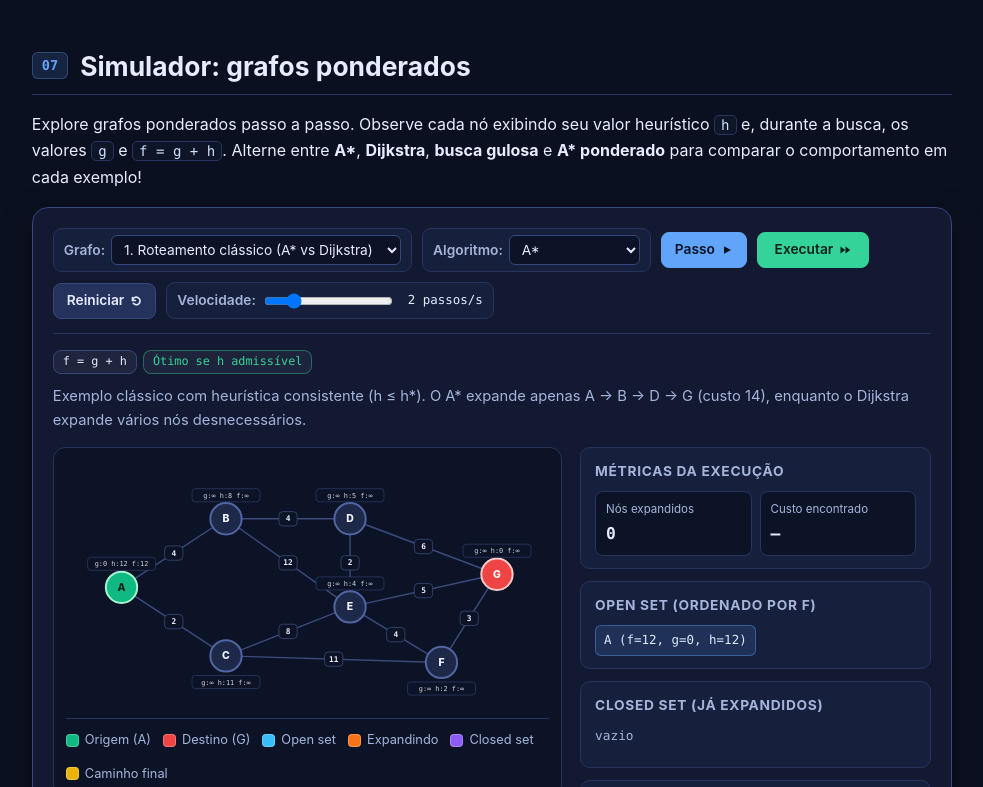
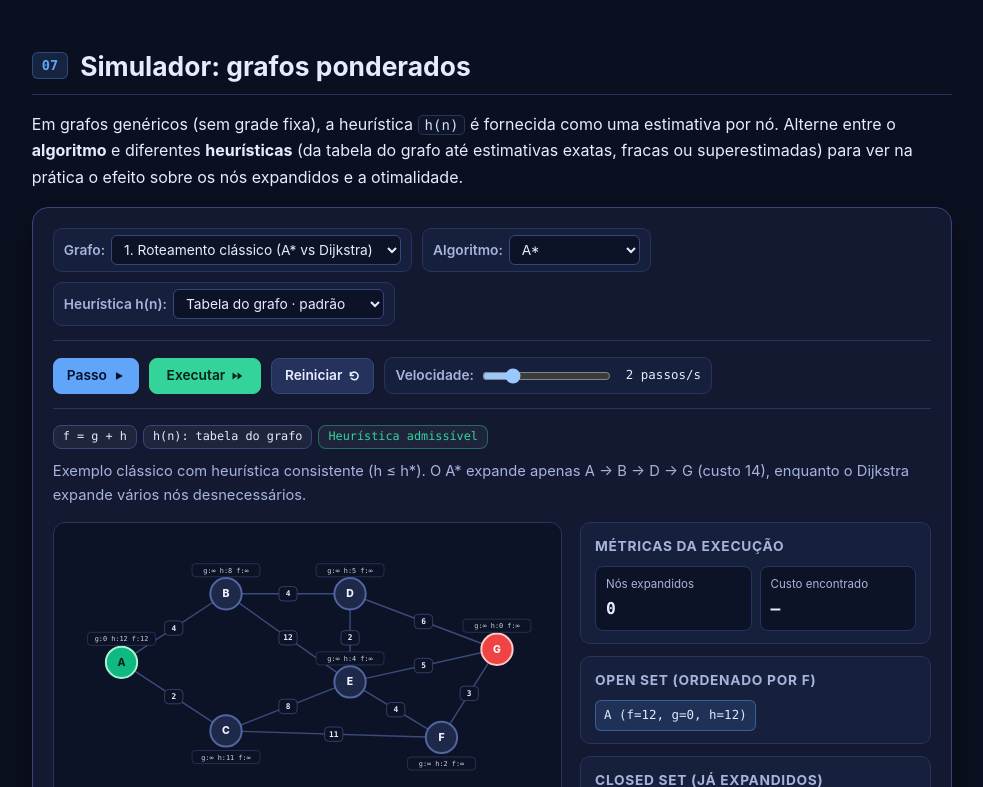
Before and after one commit to L-Marcel/a-star, a plain HTML site: page web/index.html in a window 1280 px wide. Shown: the part 5977-6764 px from the top of the page, without its empty margins (283-1266 px from the left). Drawn offline with Linux system fonts and the light colour scheme.

```diff
--- a/web/index.html
+++ b/web/index.html
@@ -6,6 +6,7 @@
   <title>Algoritmo A* — do conceito à prática</title>
   <style>
     :root {
+      color-scheme: dark;
       --bg: #0b1020;
       --bg-elevated: #121931;
       --bg-card: #161f3b;
@@ -33,6 +34,37 @@
       box-sizing: border-box;
     }
 
+    *::-webkit-scrollbar {
+      width: 9px;
+      height: 9px;
+    }
+
+    *::-webkit-scrollbar-track {
+      background: var(--bg-code);
+      border-radius: 999px;
+    }
+
+    *::-webkit-scrollbar-thumb {
+      background: var(--border-light);
+      border-radius: 999px;
+      border: 2px solid var(--bg-code);
+    }
+
+    *::-webkit-scrollbar-thumb:hover {
+      background: #4f66a8;
+    }
+
+    *::-webkit-scrollbar-corner {
+      background: var(--bg-code);
+    }
+
+    @supports not selector(::-webkit-scrollbar) {
+      * {
+        scrollbar-width: thin;
+        scrollbar-color: #36477d #0d1326;
+      }
+    }
+
     html {
       scroll-behavior: smooth;
     }
@@ -543,6 +575,11 @@
       max-width: 100%;
       min-width: 0;
       text-overflow: ellipsis;
+    }
+
+    select:disabled {
+      opacity: 0.45;
+      cursor: not-allowed;
     }
 
     .weight-input {
@@ -1472,9 +1509,9 @@
     <section id="simulador-grafo">
       <h2 class="sec-title"><span class="sec-num">07</span><span class="sec-title-text">Simulador: grafos ponderados</span></h2>
       <p>
-        Explore grafos ponderados passo a passo. Observe cada nó exibindo seu valor heurístico <code>h</code> e, durante
-        a busca, os valores <code>g</code> e <code>f = g + h</code>. Alterne entre <strong>A*</strong>, <strong>Dijkstra</strong>,
-        <strong>busca gulosa</strong> e <strong>A* ponderado</strong> para comparar o comportamento em cada exemplo!
+        Em grafos genéricos (sem grade fixa), a heurística <code>h(n)</code> é fornecida como uma estimativa por nó.
+        Alterne entre o <strong>algoritmo</strong> e diferentes <strong>heurísticas</strong> (da tabela do grafo até
+        estimativas exatas, fracas ou superestimadas) para ver na prática o efeito sobre os nós expandidos e a otimalidade.
       </p>
 
       <div class="lab-panel">
@@ -1492,6 +1529,19 @@
               <option value="weighted">A* ponderado</option>
             </select>
           </div>
+          <div class="control-group">
+            <label for="graphHeuristic">Heurística h(n):</label>
+            <select id="graphHeuristic">
+              <option value="preset">Tabela do grafo · padrão</option>
+              <option value="exact">Exata · h*(n) real</option>
+              <option value="weak">Fraca · 50% de h*(n)</option>
+              <option value="zero">Nula · h(n) = 0</option>
+              <option value="over">Superestimada · 1,5× h*(n)</option>
+            </select>
+          </div>
+        </div>
+
+        <div class="controls-bar">
           <button id="gStepBtn" class="primary">Passo <svg class="btn-icon" viewBox="0 0 12 12" fill="currentColor" aria-hidden="true"><path d="M3 2.2 10 6 3 9.8Z"/></svg></button>
           <button id="gRunBtn" class="success btn-run">Executar <svg class="btn-icon" viewBox="0 0 12 12" fill="currentColor" aria-hidden="true"><path d="M1.5 2.4 6.2 6 1.5 9.6Zm5 0L11.2 6 6.5 9.6Z"/></svg></button>
           <button id="gResetBtn">Reiniciar <svg class="btn-icon" viewBox="0 0 12 12" fill="none" stroke="currentColor" stroke-width="1.6" stroke-linecap="round" stroke-linejoin="round" aria-hidden="true"><path d="M2.5 5.5a3.8 3.8 0 1 1 .8 2.8"/><path d="M2.5 2.6v2.9h2.9"/></svg></button>
@@ -1746,6 +1796,7 @@
 
   const presetSel = document.getElementById("graphPreset");
   const algoSel = document.getElementById("graphAlgo");
+  const heurSel = document.getElementById("graphHeuristic");
   const stepBtn = document.getElementById("gStepBtn");
   const runBtn = document.getElementById("gRunBtn");
   const resetBtn = document.getElementById("gResetBtn");
@@ -1784,8 +1835,14 @@
     return g + h;
   }
 
-  function effectiveH(h) {
-    return algoSel.value === "dijkstra" ? 0 : h;
+  function effectiveH(node) {
+    if (algoSel.value === "dijkstra") return 0;
+    const hMode = heurSel.value;
+    if (hMode === "zero") return 0;
+    if (hMode === "exact") return node.hStar;
+    if (hMode === "weak") return Math.floor(node.hStar * 0.5);
+    if (hMode === "over") return Math.ceil(node.hStar * 1.5);
+    return node.h;
   }
 
   function buildAdjacency(preset) {
@@ -1815,7 +1872,7 @@
     });
 
     gScore[preset.start] = 0;
-    const h0 = effectiveH(nodeMap[preset.start].h);
+    const h0 = effectiveH(nodeMap[preset.start]);
     fScore[preset.start] = computeF(0, h0);
 
     gState = {
@@ -1916,7 +1973,7 @@
         continue;
       }
       const tentativeG = chosen.g + w;
-      const hVal = effectiveH(s.nodeMap[to].h);
+      const hVal = effectiveH(s.nodeMap[to]);
       const newF = computeF(tentativeG, hVal);
 
       if (tentativeG < s.gScore[to]) {
@@ -1942,7 +1999,7 @@
 
   function renderHeuristicTable(preset) {
     const rows = preset.nodes.map(n => {
-      const hVal = effectiveH(n.h);
+      const hVal = effectiveH(n);
       const ok = hVal <= n.hStar;
       return `<tr>
         <td><strong>${n.id}</strong></td>
@@ -2010,7 +2067,7 @@
       }
 
       const gTxt = gScore[n.id] === Infinity ? "∞" : gScore[n.id];
-      const hVal = effectiveH(n.h);
+      const hVal = effectiveH(n);
       const fTxt = fScore[n.id] === Infinity ? "∞" : fScore[n.id];
 
       const badgeY = n.y > 250 ? n.y + 42 : n.y - 34;
@@ -2059,17 +2116,51 @@
 
   function renderGraphMeta() {
     const algo = algoSel.value;
-    const info = {
-      astar: { formula: "f = g + h", status: "Ótimo se h admissível", cls: "ok" },
-      dijkstra: { formula: "f = g (h = 0)", status: "Ótimo (sem heurística)", cls: "ok" },
-      greedy: { formula: "f = h (g = 0)", status: "Não garante ótimo", cls: "bad" },
-      weighted: { formula: "f = g + 2h", status: "Subótimo (≤ 2·C*)", cls: "warn" }
-    }[algo];
-    graphMetaEl.innerHTML = `<span class="badge">${info.formula}</span><span class="badge ${info.cls}">${info.status}</span>`;
-  }
-
-  presetSel.addEventListener("change", initGraphSim);
+    const hMode = heurSel.value;
+    const preset = getPreset();
+    const isDijkstra = algo === "dijkstra";
+    heurSel.disabled = isDijkstra;
+
+    const formulaMap = {
+      astar: "f = g + h",
+      dijkstra: "f = g",
+      greedy: "f = h",
+      weighted: "f = g + 2h"
+    };
+    const heurLabelMap = {
+      preset: "h(n): tabela do grafo",
+      exact: "h(n): exata h*(n)",
+      weak: "h(n): fraca (50%)",
+      zero: "h(n) = 0",
+      over: "h(n): superestimada (1,5×)"
+    };
+    const allAdmissible = preset.nodes.every(n => effectiveH(n) <= n.hStar);
+
+    let statusText = "Heurística admissível";
+    let statusCls = "ok";
+    if (isDijkstra) {
+      statusText = "Ótimo (ignora h)";
+    } else if (algo === "greedy") {
+      statusText = "Não garante ótimo";
+      statusCls = "bad";
+    } else if (algo === "weighted") {
+      statusText = allAdmissible ? "Subótimo (≤ 2·C*)" : "Não admissível";
+      statusCls = allAdmissible ? "warn" : "bad";
+    } else if (!allAdmissible) {
+      statusText = "Heurística não admissível";
+      statusCls = "bad";
+    }
+
+    const heurBadge = isDijkstra ? "h(n) = 0 (ignorada)" : heurLabelMap[hMode];
+    graphMetaEl.innerHTML =
+      `<span class="badge">${formulaMap[algo]}</span>` +
+      `<span class="badge">${heurBadge}</span>` +
+      `<span class="badge ${statusCls}">${statusText}</span>`;
+  }
+
+  presetSel.addEventListener("change", () => { renderGraphMeta(); initGraphSim(); });
   algoSel.addEventListener("change", () => { renderGraphMeta(); initGraphSim(); });
+  heurSel.addEventListener("change", () => { renderGraphMeta(); initGraphSim(); });
   resetBtn.addEventListener("click", initGraphSim);
   stepBtn.addEventListener("click", () => { stopGraphTimer(); stepGraph(); });
   runBtn.addEventListener("click", () => {
```
